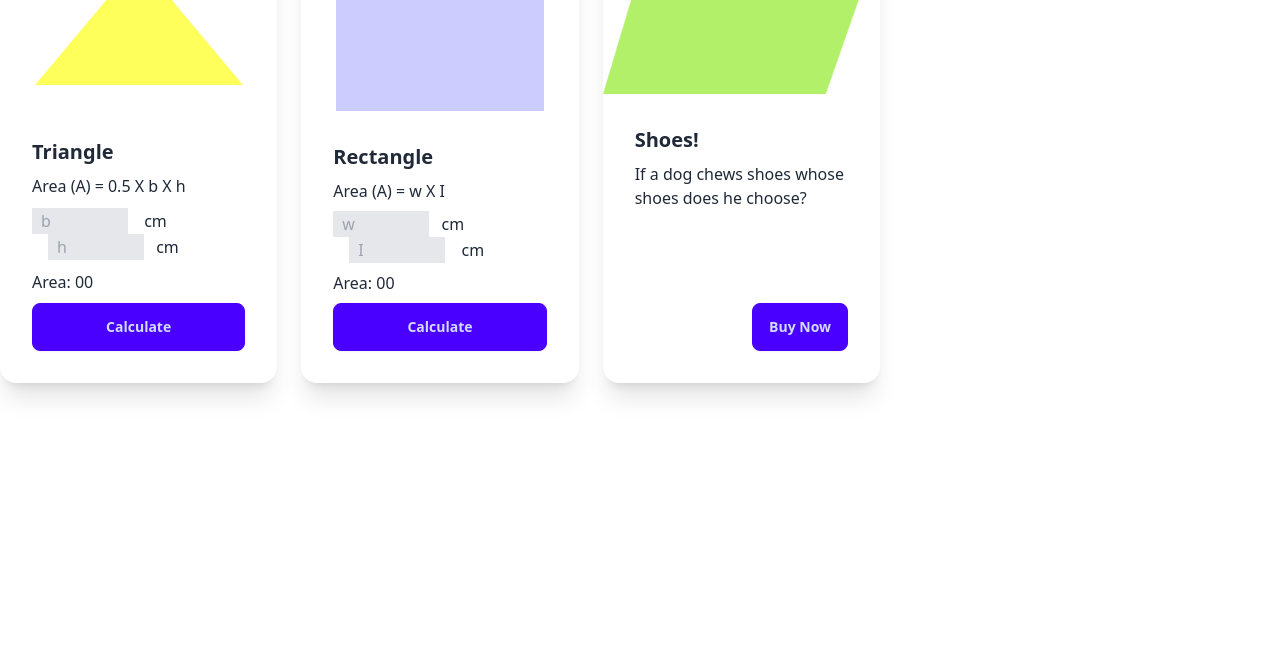
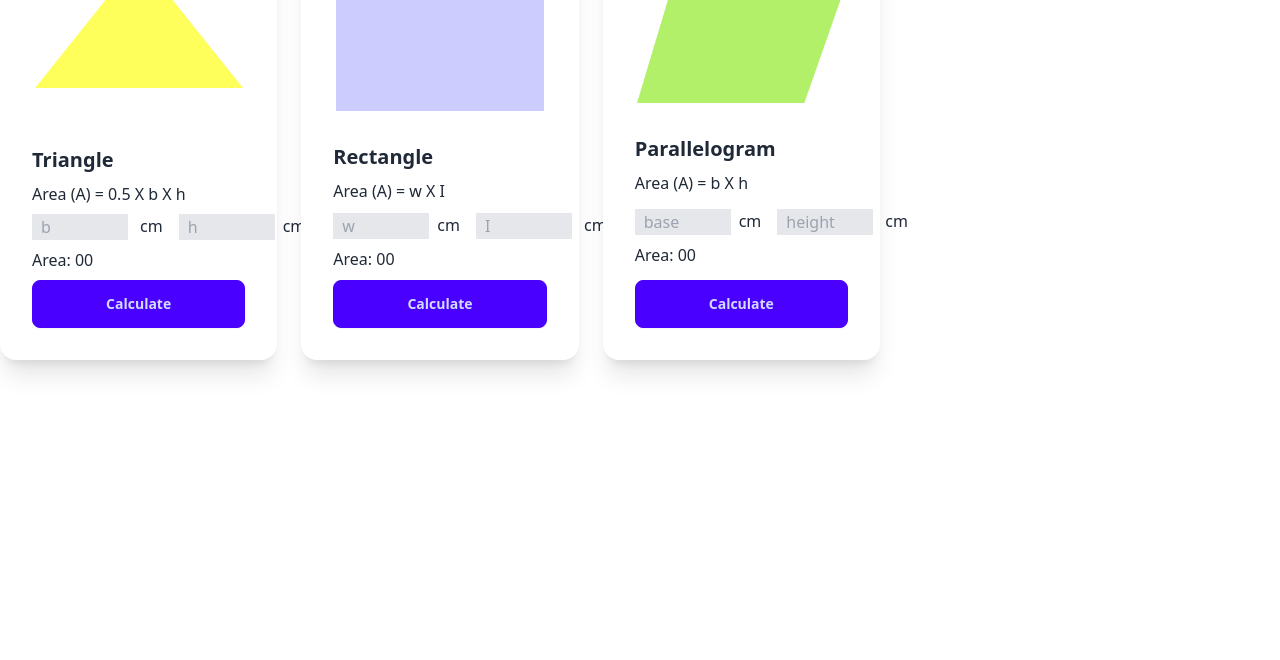
Before and after one commit to dipu-37/geometry-genious-js, a plain HTML site: page index.html in a window 1280 px wide. Shown: the part 140-800 px from the top of the page. Drawn offline with nearby package versions, Linux system fonts and the light colour scheme.

Commit message:
triangle and rectangle and parralogram area with function

```diff
--- a/index.html
+++ b/index.html
@@ -20,11 +20,11 @@
             <div class="flex-1 grid grid-cols-1 md:grid-cols-2 lg:grid-cols-3 gap-6  ">
                 <!-- first card  -->
                 <div class="card bg-base-100 shadow-xl">
-                    <figure><img src="/images/triangle.png" alt="Shoes" class="w-3/4 h-3/4" /></figure>
+                    <figure><img src="/images/triangle.png " alt="Shoes" class="w-3/4 h-3/4 mb-2" /></figure>
                     <div class="card-body">
                       <h2 class="card-title">Triangle</h2>
                       <p>Area (A) = 0.5 X b X h</p>
-                      <p>
+                      <div class="flex flex-cols-1">
                         <!-- triangle base  -->
                         <input type="text" placeholder="b" class="border w-24 bg-gray-200 px-2 " id="triangleBase">
                       <span class="ml-3">cm</span>
@@ -32,7 +32,7 @@
                         <!-- triangel hight  -->
                         <input id="triangleHeight" type="text" placeholder="h" class="border w-24 bg-gray-200 px-2 ml-4">
                       <span class="ml-2">cm</span>
-                      </p>
+                      </div>
 
                       <p>Area: <span id="resultarea">00</span></p>
 
@@ -47,14 +47,14 @@
                     <div class="card-body">
                       <h2 class="card-title">Rectangle</h2>
                       <p> Area (A) = w X I</p>
-                      <p>
+                      <div class="flex flex-cols-1">
                         <!-- rectangle weight  -->
                         <input type="text" placeholder="w" class="border w-24 bg-gray-200 px-2 " id="rectangle_w">
                       <span class="ml-2">cm</span>
                         <!-- rectangle length  -->
                         <input id="rectangle_l" type="text" placeholder="I" class="border w-24 bg-gray-200 px-2 ml-4">
                       <span class="ml-3">cm</span>
-                      </p>
+                      </div>
                       <p>Area: <span id="resultarea_rec">00</span></p>
                       <div class="card-actions">
                         <button onclick="calculateRectangleArea()" class="btn btn-primary w-full ">Calculate</button>
@@ -62,13 +62,22 @@
                     </div>
                   </div>
                   <!-- third card  -->
-                <div class="card  bg-base-100 shadow-xl">
-                    <figure><img src="/images/parallelogram.png" alt="Shoes" /></figure>
+                  <div class="card bg-base-100 shadow-xl">
+                    <figure><img src="/images/parallelogram.png " alt="Shoes" class="w-3/4 mt-12" /></figure>
                     <div class="card-body">
-                      <h2 class="card-title">Shoes!</h2>
-                      <p>If a dog chews shoes whose shoes does he choose?</p>
-                      <div class="card-actions justify-end">
-                        <button class="btn btn-primary">Buy Now</button>
+                      <h2 class="card-title">Parallelogram</h2>
+                      <p> Area (A) = b X h</p>
+                      <div class="flex flex-cols-1">
+                        <!-- rectangle weight  -->
+                        <input type="text" placeholder="base" class="border w-24 bg-gray-200 px-2 " id="parallelogram_base">
+                      <span class="ml-2">cm</span>
+                        <!-- rectangle length  -->
+                        <input id="parallelogram_height" type="text" placeholder="height" class="border w-24 bg-gray-200 px-2 ml-4">
+                      <span class="ml-3">cm</span>
+                      </div>
+                      <p>Area: <span id="parallelogram_res">00</span></p>
+                      <div class="card-actions">
+                        <button onclick="calculeParallelogramArea()" class="btn btn-primary w-full ">Calculate</button>
                       </div>
                     </div>
                   </div>
@@ -83,5 +92,6 @@
 
 
     <script src="./js/areacalculate.js"></script>
+    <script src="./js/utility.js"></script>
 </body>
 </html>
--- a/js/areacalculate.js
+++ b/js/areacalculate.js
@@ -1,21 +1,32 @@
 
  function calculateTriangleArea() {
 
-    const baseField = document.getElementById('triangleBase');
-    const baseValueText = baseField.value ;
-    const base = parseFloat(baseValueText);
+    // const baseField = document.getElementById('triangleBase');
+    // const baseValueText = baseField.value ;
+    // const base = parseFloat(baseValueText);
+    // console.log(base);
+
+    const base = getIputValueById('triangleBase')
     console.log(base);
 
-    const heightField = document.getElementById('triangleHeight');
-    const heightvalueText = heightField.value;
-    const height= parseFloat(heightvalueText);
+    // const heightField = document.getElementById('triangleHeight');
+    // const heightvalueText = heightField.value;
+    // const height= parseFloat(heightvalueText);
+    // console.log(height);
+
+    const height = getIputValueById('triangleHeight')
     console.log(height);
 
+
     const area =0.5 * base * height;
-   console.log(area)
+    console.log(area)
 
-   const result = document.getElementById('resultarea')
-    result.innerText = area;
+    //    const result = document.getElementById('resultarea')
+    //     result.innerText = area;
+
+    setTextElementValueById('resultarea', area);
+
+
 }
 
 function calculateRectangleArea(){
@@ -35,3 +46,19 @@ function calculateRectangleArea(){
     const result_rec = document.getElementById('resultarea_rec')
     result_rec.innerText =area;
 }
+
+function calculeParallelogramArea(){
+
+    const base_p = getIputValueById('parallelogram_base')
+    console.log(base_p);
+
+    const height_p = getIputValueById('parallelogram_height')
+    console.log(height_p);
+
+
+    const area_P = base_p * height_p;
+    console.log(area_P)
+
+    setTextElementValueById('parallelogram_res',area_P);
+
+}
--- a/js/utility.js
+++ b/js/utility.js
@@ -1,6 +1,6 @@
 function getIputValueById(inputid){
     const inputfield = document.getElementById(inputid);
-    const  inputfield_string = inputfield.value ;
+    const  inputfield_string = inputfield.value;
     inputfield.value='';
     const inputfield_value = parseFloat(inputfield_string);
     return inputfield_value;
```
